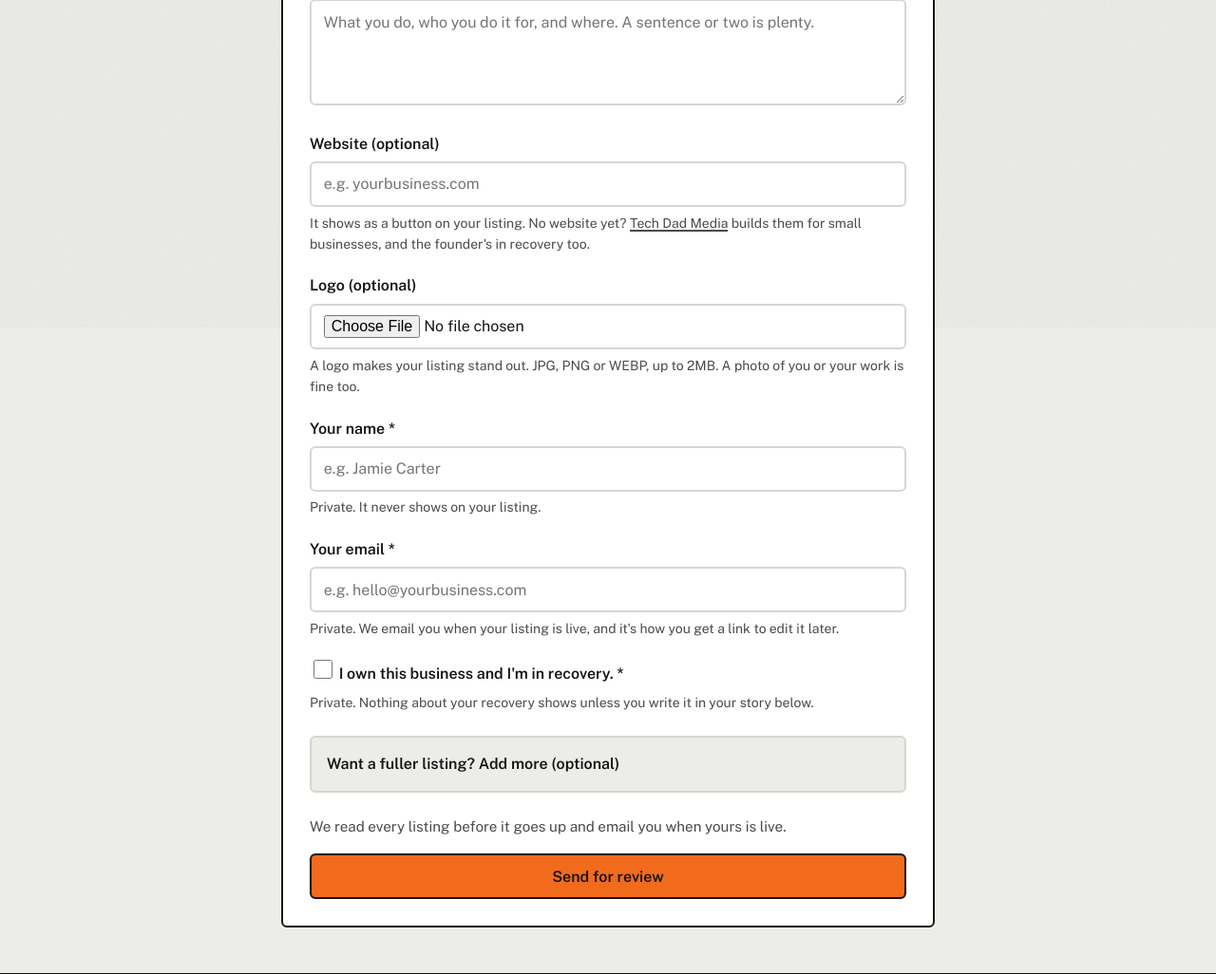
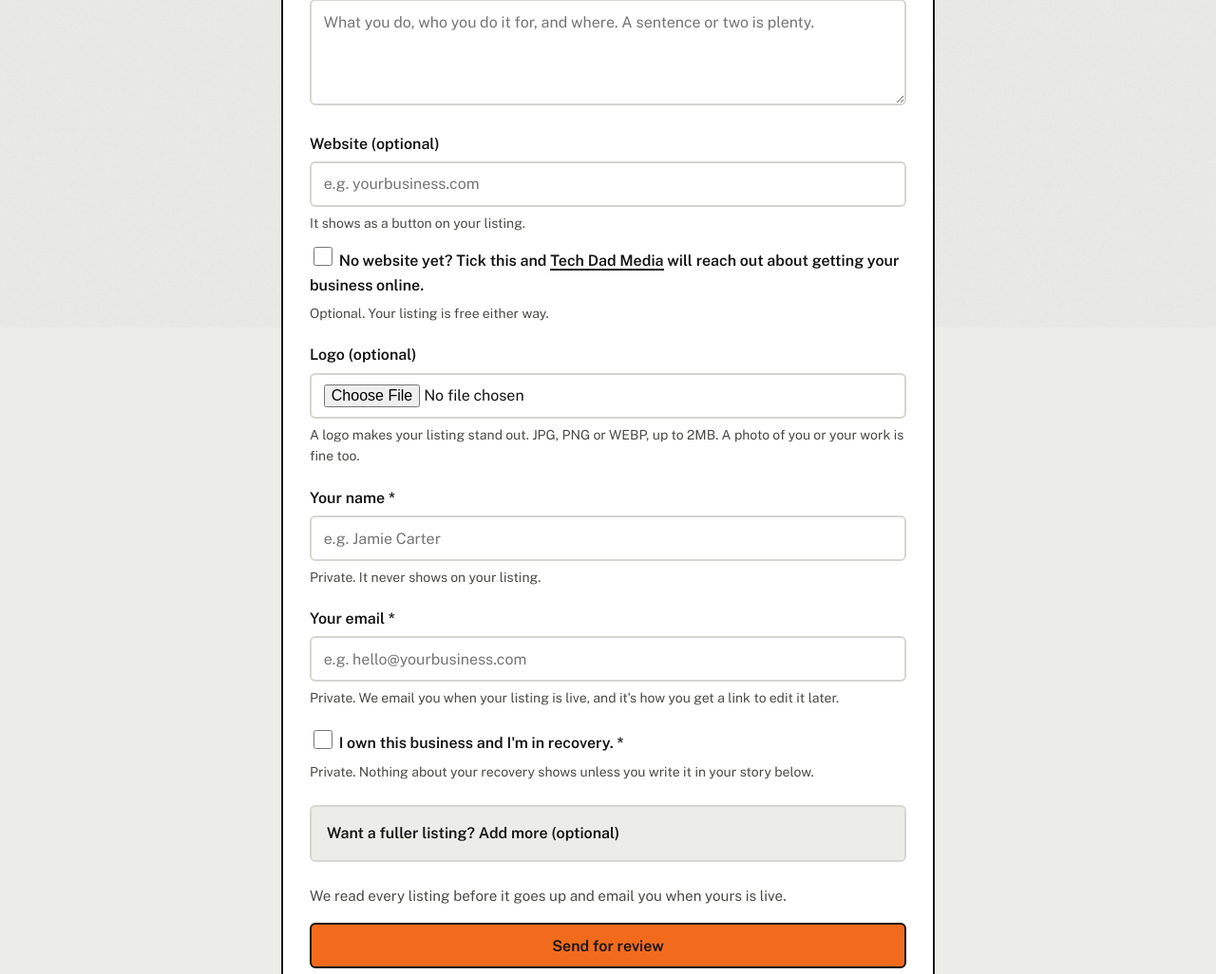
Before and after one commit to Will513r/recovery-business-hub, a PHP site: page /add-business in a window 1280 px wide. Shown: the part 455-1481 px from the top of the page at 95% size. Run offline with PHP 8.4, Linux system fonts and the light colour scheme; some libraries are stand-ins or nearby versions.

Commit message:
[RBH] Opt-in box: Tech Dad Media reaches out about a website, lead email when ticked
Co-Authored-By: Claude Opus 5.5 <noreply@anthropic.com>

```diff
--- a/add-business.php
+++ b/add-business.php
@@ -99,6 +99,7 @@ if ($_SERVER["REQUEST_METHOD"] == "POST") {
     // Owner details (2026-11): private, never shown on the site.
     $owner_name = trim(preg_replace('/\s+/', ' ', (string)($_POST['owner_name'] ?? '')));
     $owner_confirm = ($_POST['owner_confirm'] ?? '') === '1';
+    $wants_tdm = ($_POST['wants_tdm'] ?? '') === '1'; // opt-in only: Tech Dad Media reaches out about a website
 
     // Business Hours Processing
     $hours_json = parse_hours_post();
@@ -154,7 +155,35 @@ if ($_SERVER["REQUEST_METHOD"] == "POST") {
                 $to = 'recoverybusinesshub@gmail.com';
                 $subject = 'New Business Application: ' . $safe_name_for_email;
                 $email_body = "A new business applied.\n\nBusiness: $safe_name_for_email\nOwner: $safe_owner_for_email\nOwner ticked \"I own this business and I'm in recovery\": yes\n\nLogin to approve: https://www.recoverybusinesshub.com/admin.php";
+                $email_body .= "
+Wants Tech Dad Media to reach out about a website: " . ($wants_tdm ? 'YES' : 'no');
                 rbh_send_email($to, $subject, $email_body, $email);
+
+                // Opt-in lead for Tech Dad Media. Only sent when the owner ticked the box.
+                if ($wants_tdm) {
+                    $safe_phone = str_replace(["
+", "
+"], '', $phone);
+                    $safe_place = trim(str_replace(["
+", "
+"], '', $city . ', ' . $state), ', ');
+                    $lead_body = "Asked for Tech Dad Media to reach out about getting online.
+
+"
+                        . "Business: $safe_name_for_email
+Owner: $safe_owner_for_email
+Email: $email
+"
+                        . "Phone: " . ($safe_phone !== '' ? $safe_phone : 'not given') . "
+"
+                        . "Where: " . ($safe_place !== '' ? $safe_place : 'not given') . "
+"
+                        . "Website they gave: " . ($website !== '' ? $website : 'none') . "
+
+"
+                        . "They ticked the box on the Recovery Business Hub listing form. Recovery status is private, don't mention how you found them beyond the directory.";
+                    rbh_send_email($to, 'TDM lead: ' . $safe_name_for_email . ' wants help getting online', $lead_body, $email);
+                }
 
                 $submitted = true;
                 $message = "<p class='form-note form-note--success'>Got it. We read every listing before it goes up, and we'll email you when yours is live.</p>";
@@ -219,7 +248,12 @@ include 'header.php';
         <div class="form-group">
             <label for="website">Website (optional)</label>
             <input type="text" inputmode="url" autocomplete="url" id="website" name="website" maxlength="200" placeholder="e.g. yourbusiness.com" value="<?php echo $old('website'); ?>">
-            <small>It shows as a button on your listing. No website yet? <a href="https://techdadmedia.com/?utm_source=recoverybusinesshub&amp;utm_medium=referral&amp;utm_campaign=add-business" target="_blank" rel="noopener">Tech Dad Media</a> builds them for small businesses, and the founder's in recovery too.</small>
+            <small>It shows as a button on your listing.</small>
+            <label class="form-confirm__label form-optin">
+                <input type="checkbox" name="wants_tdm" value="1"<?php echo ($_POST['wants_tdm'] ?? '') === '1' ? ' checked' : ''; ?>>
+                <span>No website yet? Tick this and <a href="https://techdadmedia.com/?utm_source=recoverybusinesshub&amp;utm_medium=referral&amp;utm_campaign=add-business" target="_blank" rel="noopener">Tech Dad Media</a> will reach out about getting your business online.</span>
+            </label>
+            <small>Optional. Your listing is free either way.</small>
         </div>
 
         <div class="form-group">
--- a/style.css
+++ b/style.css
@@ -1228,6 +1228,7 @@ footer :focus-visible { outline-color: var(--concrete); }
   cursor: pointer;
 }
 .form-confirm__label input { width: 1.25rem; height: 1.25rem; margin-top: 0.15rem; flex: 0 0 auto; }
+.form-optin { margin-top: 0.75rem; font-weight: 400; }
 .form-more {
   margin: 1.5rem 0;
   padding: 0.25rem 1rem;
```
